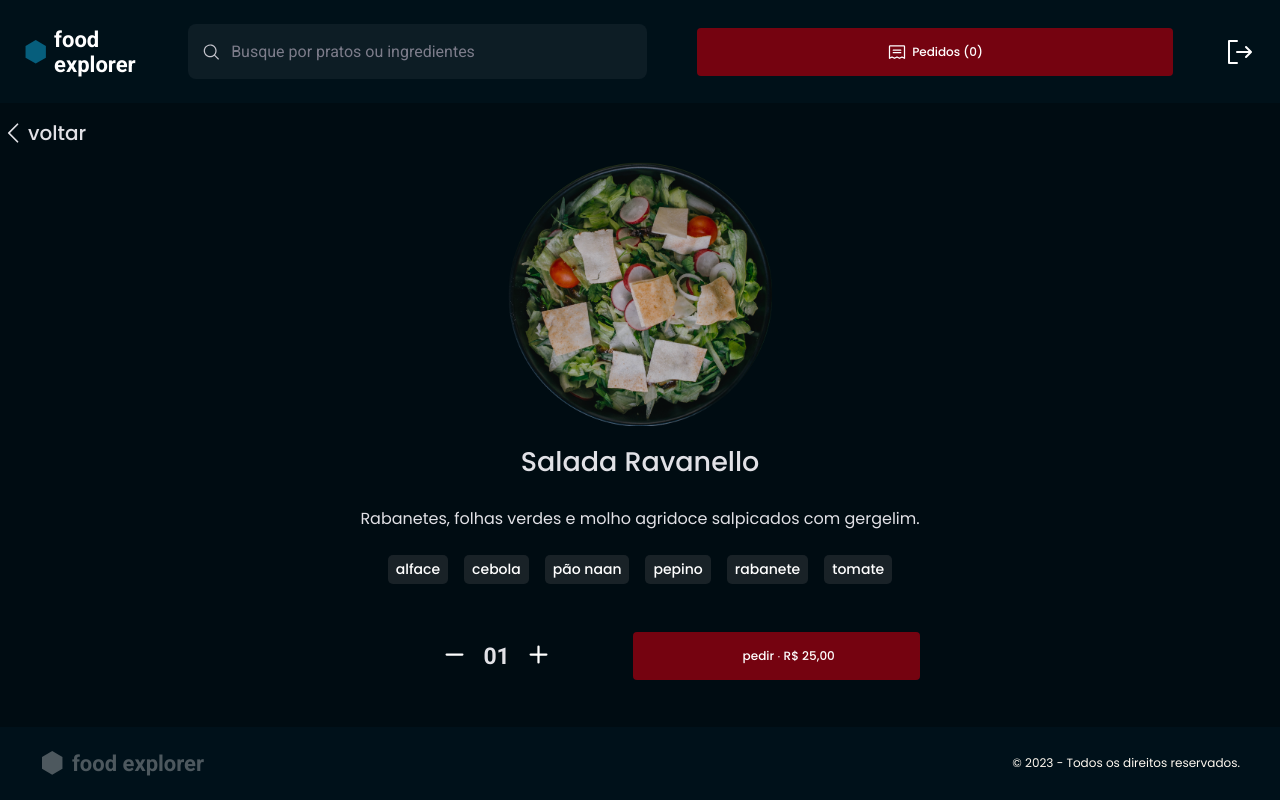
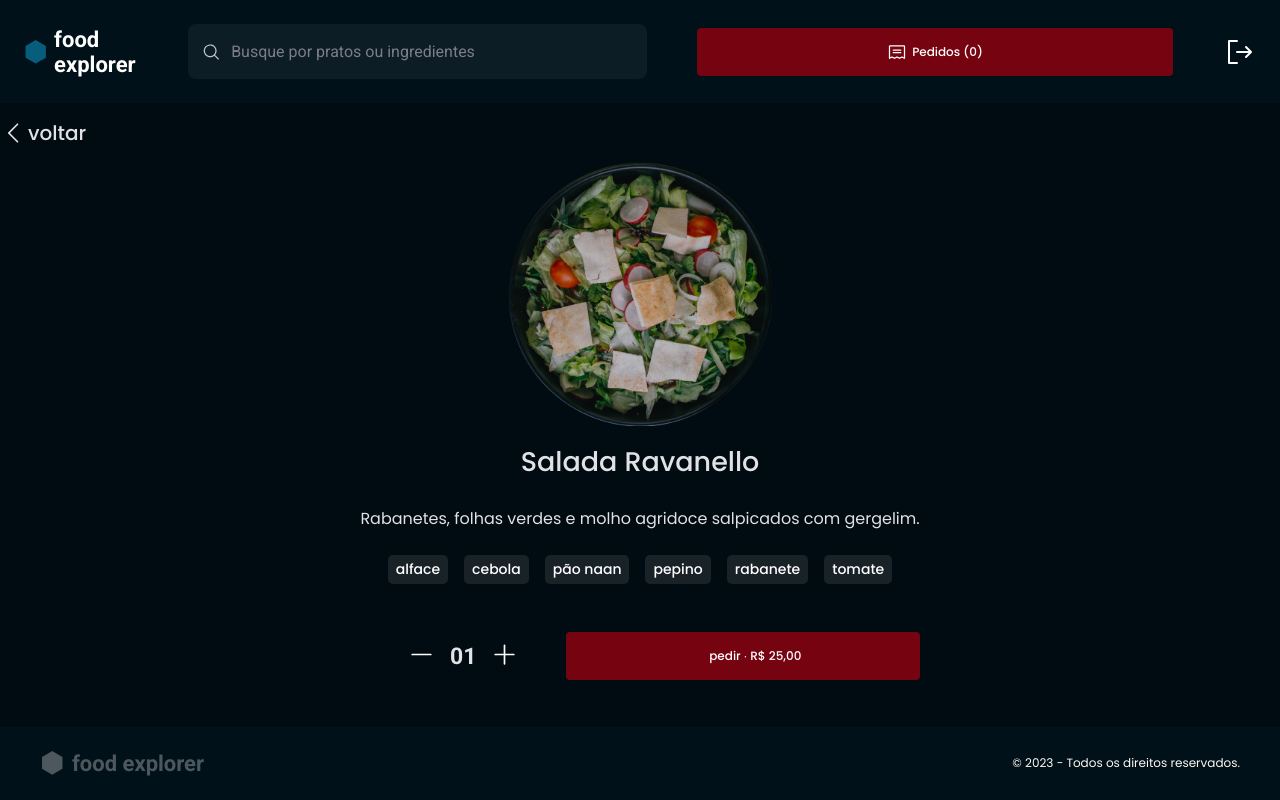
Before and after one commit to jpedr0c/foodExplorer, a React (Vite) app: page / in a window 1280 px wide. Built offline with nearby package versions, Linux system fonts and the light colour scheme; some icons are missing.

Commit message:
style: fix bugs for style

```diff
--- a/src/components/Stepper/index.jsx
+++ b/src/components/Stepper/index.jsx
@@ -1,12 +1,31 @@
-import { FiPlus, FiMinus } from "react-icons/fi"
-import { Container } from "./styles";
+import React, { useState } from "react";
+import { Plus, Minus } from "@phosphor-icons/react";
+import { Container, BtnCount } from "./styles";
 
-export function Stepper() {
+export function Stepper({ isAdmin = false }) {
+  const [count, setCount] = useState(1); // Inicializa com 1 como valor padrão
+
+  const handleIncrement = () => {
+    setCount((prevCount) => prevCount + 1); // Incrementa o valor atual
+  };
+
+  const handleDecrement = () => {
+    if (count > 1) {
+      // Verifica se o valor atual é maior que 1 antes de decrementar
+      setCount((prevCount) => prevCount - 1); // Decrementa o valor atual
+    }
+  };
+
   return(
-    <Container>
-      <button id="minus"><FiMinus/></button>
-      <span>01</span>
-      <button id="plus"><FiPlus/></button>
+    !isAdmin &&
+      <Container>
+      <BtnCount onClick={handleDecrement}>
+        <Minus/>
+      </BtnCount>
+      <span>{count.toString().padStart(2, "0")}</span>
+      <BtnCount onClick={handleIncrement}>
+        <Plus/>
+      </BtnCount>
     </Container>
   );
 }
--- a/src/components/Stepper/styles.js
+++ b/src/components/Stepper/styles.js
@@ -1,21 +1,11 @@
 import styled from "styled-components";
 
 export const Container = styled.div`
-  width: 100%;
+  width: 60%;
   display: flex;
   align-items: center;
   justify-content: center;
   gap: 1.5rem;
-
-  > button {
-    border: none;
-    background-color: transparent;
-
-    svg {
-      color: ${({ theme }) => theme.COLORS.LIGHT_100};
-      font-size: 2.7rem;
-    }
-  }
 
   > span {
     font-family: "Roboto", sans-serif;
@@ -23,3 +13,13 @@ export const Container = styled.div`
     font-weight: 700;
   }
 `;
+
+export const BtnCount = styled.button`
+  border: none;
+  background-color: transparent;
+
+  > svg {
+    color: ${({ theme }) => theme.COLORS.LIGHT_100};
+    font-size: 2.7rem;
+  }
+`;
```
